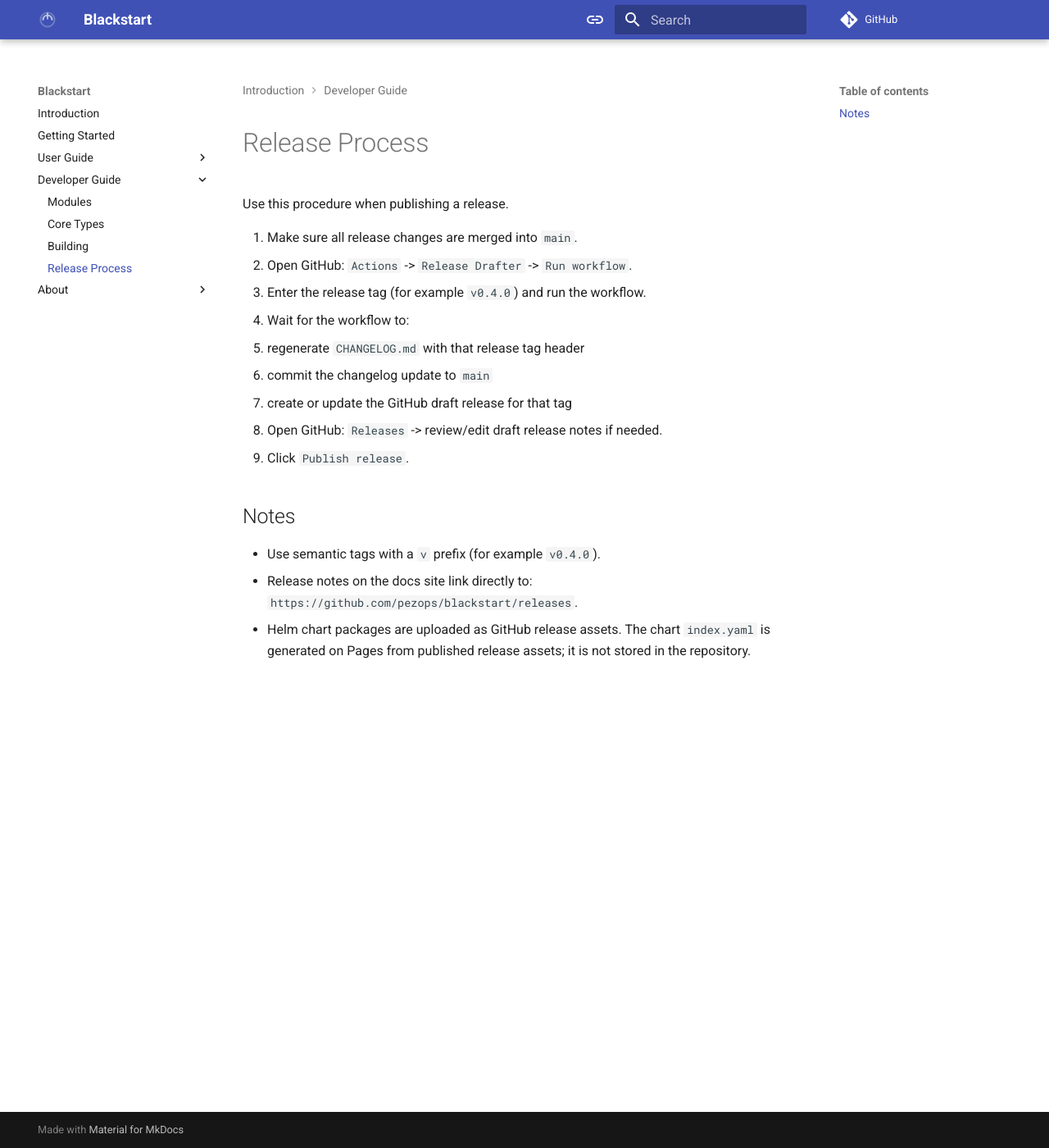
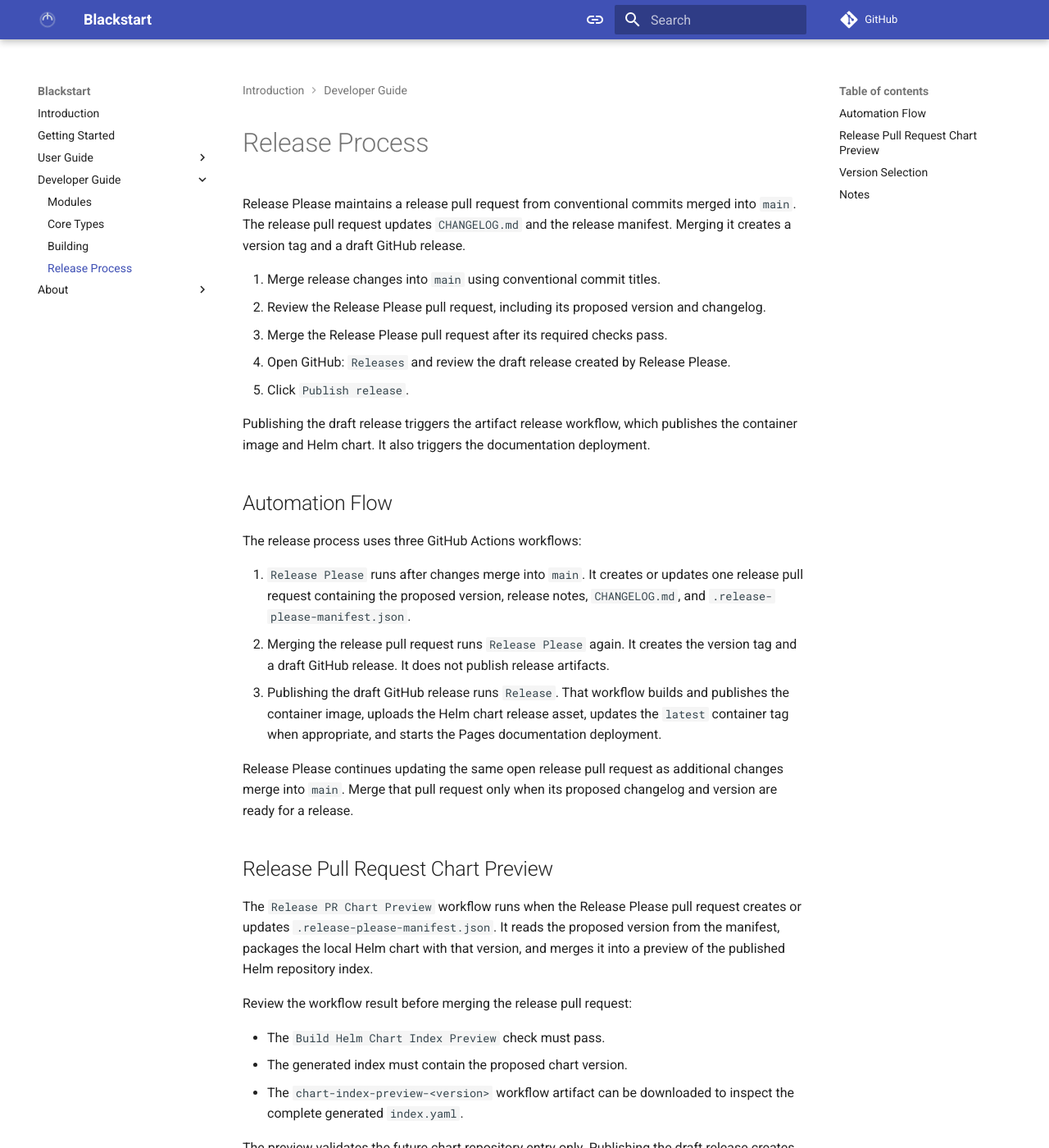
Before and after one commit to pezops/blackstart, an MkDocs documentation site: the page built from docs/developer-guide/release.md, in a window 1280 px wide and 1400 px high. Shown: the whole window at 82% size. Built offline with MkDocs 1.6.1 and Material for MkDocs 9.7.7, drawn with Linux system fonts in a browser that asks for light colours; comment, search, counter and statistics services are not loaded; some of the changed text lies outside the part shown.

Commit message:
ci: Switch release automation to Release Please (#76)

````diff
--- a/docs/developer-guide/release.md
+++ b/docs/developer-guide/release.md
@@ -2,21 +2,77 @@
 
 # Release Process
 
-Use this procedure when publishing a release.
+Release Please maintains a release pull request from conventional commits merged into `main`. The
+release pull request updates `CHANGELOG.md` and the release manifest. Merging it creates a version
+tag and a draft GitHub release.
 
-1. Make sure all release changes are merged into `main`.
-2. Open GitHub: `Actions` -> `Release Drafter` -> `Run workflow`.
-3. Enter the release tag (for example `v0.4.0`) and run the workflow.
-4. Wait for the workflow to:
-   - regenerate `CHANGELOG.md` with that release tag header
-   - commit the changelog update to `main`
-   - create or update the GitHub draft release for that tag
-5. Open GitHub: `Releases` -> review/edit draft release notes if needed.
-6. Click `Publish release`.
+1. Merge release changes into `main` using conventional commit titles.
+2. Review the Release Please pull request, including its proposed version and changelog.
+3. Merge the Release Please pull request after its required checks pass.
+4. Open GitHub: `Releases` and review the draft release created by Release Please.
+5. Click `Publish release`.
+
+Publishing the draft release triggers the artifact release workflow, which publishes the container
+image and Helm chart. It also triggers the documentation deployment.
+
+## Automation Flow
+
+The release process uses three GitHub Actions workflows:
+
+1. `Release Please` runs after changes merge into `main`. It creates or updates one release pull
+   request containing the proposed version, release notes, `CHANGELOG.md`, and
+   `.release-please-manifest.json`.
+2. Merging the release pull request runs `Release Please` again. It creates the version tag and a
+   draft GitHub release. It does not publish release artifacts.
+3. Publishing the draft GitHub release runs `Release`. That workflow builds and publishes the
+   container image, uploads the Helm chart release asset, updates the `latest` container tag when
+   appropriate, and starts the Pages documentation deployment.
+
+Release Please continues updating the same open release pull request as additional changes merge
+into `main`. Merge that pull request only when its proposed changelog and version are ready for a
+release.
+
+## Release Pull Request Chart Preview
+
+The `Release PR Chart Preview` workflow runs when the Release Please pull request creates or updates
+`.release-please-manifest.json`. It reads the proposed version from the manifest, packages the local
+Helm chart with that version, and merges it into a preview of the published Helm repository index.
+
+Review the workflow result before merging the release pull request:
+
+- The `Build Helm Chart Index Preview` check must pass.
+- The generated index must contain the proposed chart version.
+- The `chart-index-preview-<version>` workflow artifact can be downloaded to inspect the complete
+  generated `index.yaml`.
+
+The preview validates the future chart repository entry only. Publishing the draft release creates
+and uploads the actual Helm chart asset.
+
+## Version Selection
+
+Release Please calculates the next version from conventional commits:
+
+| Commit type       | Before `v1.0.0` | Starting with `v1.0.0` |
+| ----------------- | --------------- | ---------------------- |
+| `fix:`            | Patch           | Patch                  |
+| `feat:`           | Patch           | Minor                  |
+| Breaking change   | Minor           | Major                  |
+| Other commit type | No version bump | No version bump        |
+
+Multiple commits are collected into one release pull request and produce only one version bump.
+
+To override the calculated version, include a `Release-As` footer in a commit merged to `main`:
+
+```text
+chore: prepare release
+
+Release-As: 0.2.0
+```
 
 ## Notes
 
-- Use semantic tags with a `v` prefix (for example `v0.4.0`).
-- Release notes on the docs site link directly to: `https://github.com/pezops/blackstart/releases`.
+- Releases use semantic tags with a `v` prefix, for example `v0.4.0`.
+- Release Please currently creates stable draft releases only.
+- Release notes on the docs site link directly to `https://github.com/pezops/blackstart/releases`.
 - Helm chart packages are uploaded as GitHub release assets. The chart `index.yaml` is generated on
   Pages from published release assets; it is not stored in the repository.
````
Also changed, not shown: cliff.toml (deleted, +0 -46 lines), release-please-config.json (added, +59 -0 lines), .release-please-manifest.json (added), 5 other files.
